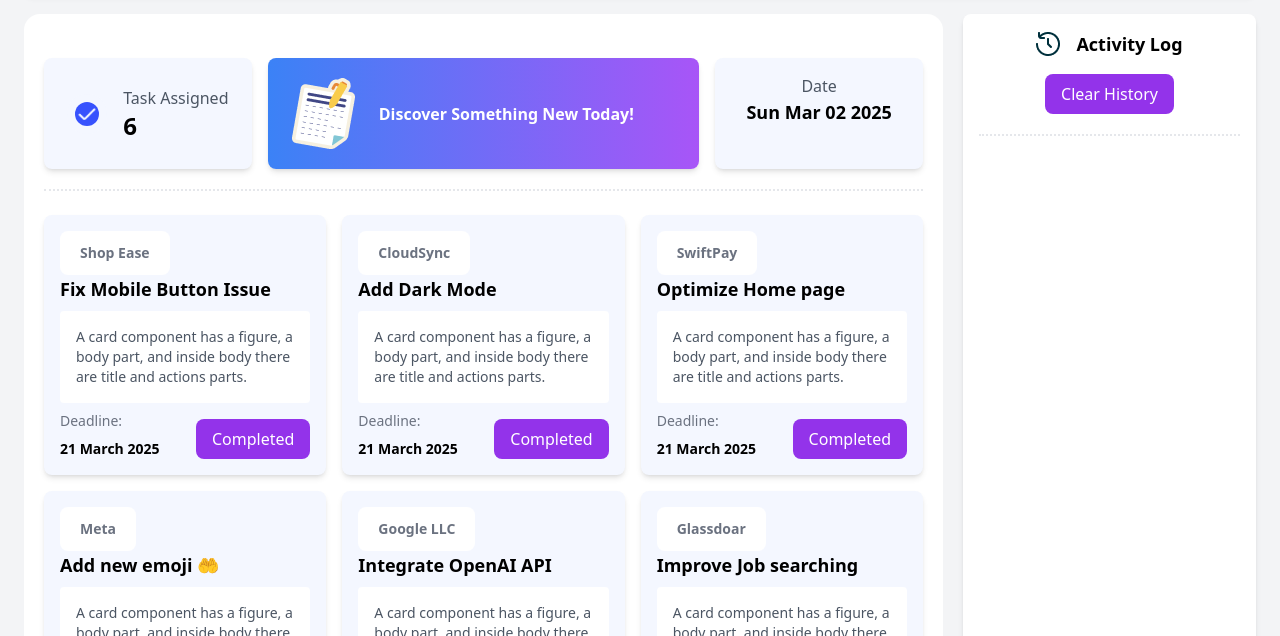
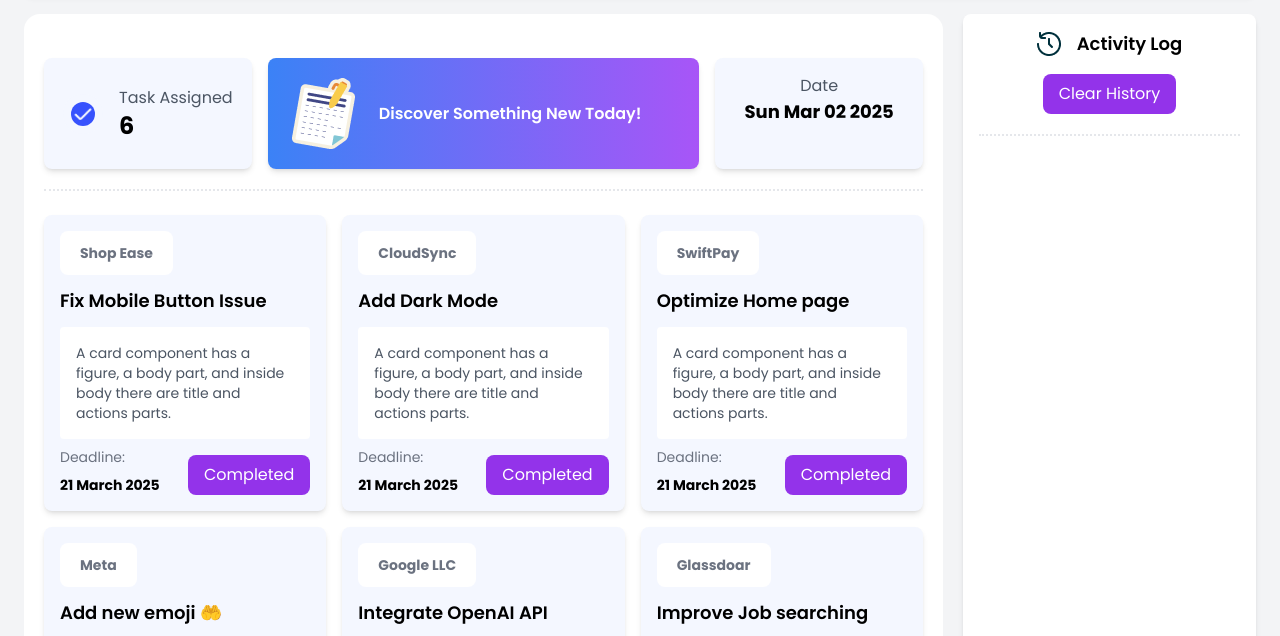
Before and after one commit to codewithjihad1/Dev-board, a plain HTML site: page index.html in a window 1280 px wide. Shown: the part 114-750 px from the top of the page. Drawn offline with nearby package versions, Linux system fonts and the light colour scheme.

Commit message:
poppins font added

```diff
--- a/index.html
+++ b/index.html
@@ -6,10 +6,15 @@
     <meta name="viewport" content="width=device-width, initial-scale=1.0">
     <title>DevBoard</title>
     <link rel="shortcut icon" href="./assets/logo.png" type="image/x-icon">
+    <link rel="preconnect" href="https://fonts.googleapis.com">
+    <link rel="preconnect" href="https://fonts.gstatic.com" crossorigin>
+    <link
+        href="https://fonts.googleapis.com/css2?family=Poppins:ital,wght@0,100;0,200;0,300;0,400;0,500;0,600;0,700;0,800;0,900;1,100;1,200;1,300;1,400;1,500;1,600;1,700;1,800;1,900&display=swap"
+        rel="stylesheet">
     <script src="https://cdn.tailwindcss.com"></script>
 </head>
 
-<body id="body" class="bg-gray-100 p-6">
+<body id="body" class="bg-gray-100 p-6" style="font-family: 'Poppins', sans-serif;">
     <div class="max-w-7xl mx-auto">
         <!-- Header -->
         <header class="bg-white p-4 rounded-lg shadow-md flex justify-between items-center">
@@ -57,7 +62,7 @@
                         <span
                             class="inline-block px-5 py-3 font-bold text-black text-gray-500 text-sm bg-white rounded-lg">Shop
                             Ease</span>
-                        <h2 class="font-semibold text-lg">Fix Mobile Button Issue</h2>
+                        <h2 class="font-semibold text-lg my-3">Fix Mobile Button Issue</h2>
                         <p class="text-gray-600 text-sm mt-2 bg-white p-4 rounded">A card component has a figure, a body
                             part, and inside body there are title and actions parts.</p>
                         <div class="flex justify-between gap-3 items-center">
@@ -73,7 +78,7 @@
                     <div class="bg-[#F4F7FF] p-4 rounded-lg shadow-md">
                         <span
                             class="inline-block px-5 py-3 font-bold text-black text-gray-500 text-sm bg-white rounded-lg">CloudSync</span>
-                        <h2 class="font-semibold text-lg">Add Dark Mode</h2>
+                        <h2 class="font-semibold text-lg my-3">Add Dark Mode</h2>
                         <p class="text-gray-600 text-sm mt-2 bg-white p-4 rounded">A card component has a figure, a body
                             part, and inside body there are title and actions parts.</p>
                         <div class="flex justify-between gap-3 items-center">
@@ -89,7 +94,7 @@
                     <div class="bg-[#F4F7FF] p-4 rounded-lg shadow-md">
                         <span
                             class="inline-block px-5 py-3 font-bold text-black text-gray-500 text-sm bg-white rounded-lg">SwiftPay</span>
-                        <h2 class="font-semibold text-lg">Optimize Home page </h2>
+                        <h2 class="font-semibold text-lg my-3">Optimize Home page </h2>
                         <p class="text-gray-600 text-sm mt-2 bg-white p-4 rounded">A card component has a figure, a body
                             part, and inside body there are title and actions parts.</p>
                         <div class="flex justify-between gap-3 items-center">
@@ -105,7 +110,7 @@
                     <div class="bg-[#F4F7FF] p-4 rounded-lg shadow-md">
                         <span
                             class="inline-block px-5 py-3 font-bold text-black text-gray-500 text-sm bg-white rounded-lg">Meta</span>
-                        <h2 class="font-semibold text-lg">Add new emoji 🤲</h2>
+                        <h2 class="font-semibold text-lg my-3">Add new emoji 🤲</h2>
                         <p class="text-gray-600 text-sm mt-2 bg-white p-4 rounded">A card component has a figure, a body
                             part, and inside body there are title and actions parts.</p>
                         <div class="flex justify-between gap-3 items-center">
@@ -122,7 +127,7 @@
                         <span
                             class="inline-block px-5 py-3 font-bold text-black text-gray-500 text-sm bg-white rounded-lg">Google
                             LLC</span>
-                        <h2 class="font-semibold text-lg">Integrate OpenAI API</h2>
+                        <h2 class="font-semibold text-lg my-3">Integrate OpenAI API</h2>
                         <p class="text-gray-600 text-sm mt-2 bg-white p-4 rounded">A card component has a figure, a body
                             part, and inside body there are title and actions parts.</p>
                         <div class="flex justify-between gap-3 items-center">
@@ -138,7 +143,7 @@
                     <div class="bg-[#F4F7FF] p-4 rounded-lg shadow-md">
                         <span
                             class="inline-block px-5 py-3 font-bold text-black text-gray-500 text-sm bg-white rounded-lg">Glassdoar</span>
-                        <h2 class="font-semibold text-lg">Improve Job searching </h2>
+                        <h2 class="font-semibold text-lg my-3">Improve Job searching </h2>
                         <p class="text-gray-600 text-sm mt-2 bg-white p-4 rounded">A card component has a figure, a body
                             part, and inside body there are title and actions parts.</p>
                         <div class="flex justify-between gap-3 items-center">
@@ -159,7 +164,8 @@
                     <img src="./assets/activity.png" alt="icon">
                     Activity Log
                 </h2>
-                <button onclick="clearHistory()" class="mt-4 bg-purple-600 text-white px-4 py-2 rounded-lg">Clear History</button>
+                <button onclick="clearHistory()" class="mt-4 bg-purple-600 text-white px-4 py-2 rounded-lg">Clear
+                    History</button>
                 <div id="history-container" class="border-dotted border-t-2 mt-5">
                 </div>
             </div>
```
Also changed, not shown: blog.html (+9 -3 lines).
